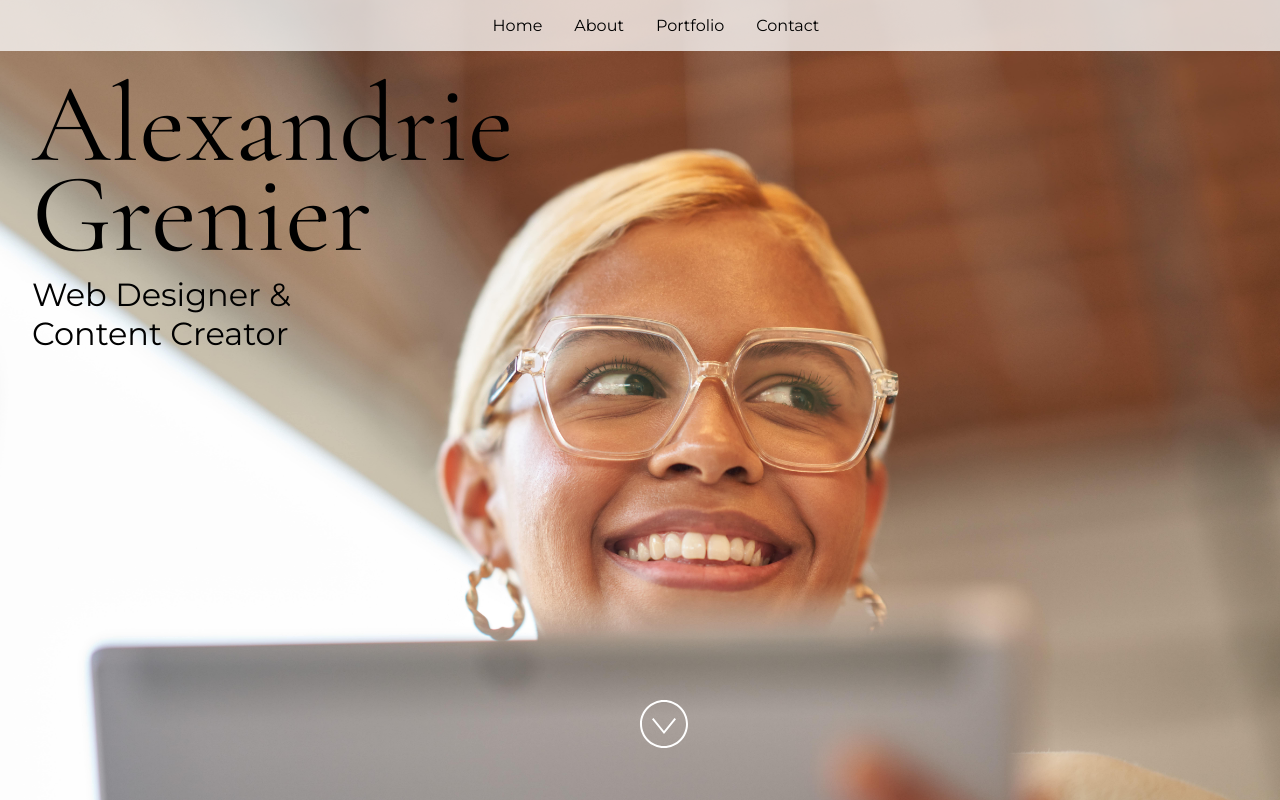
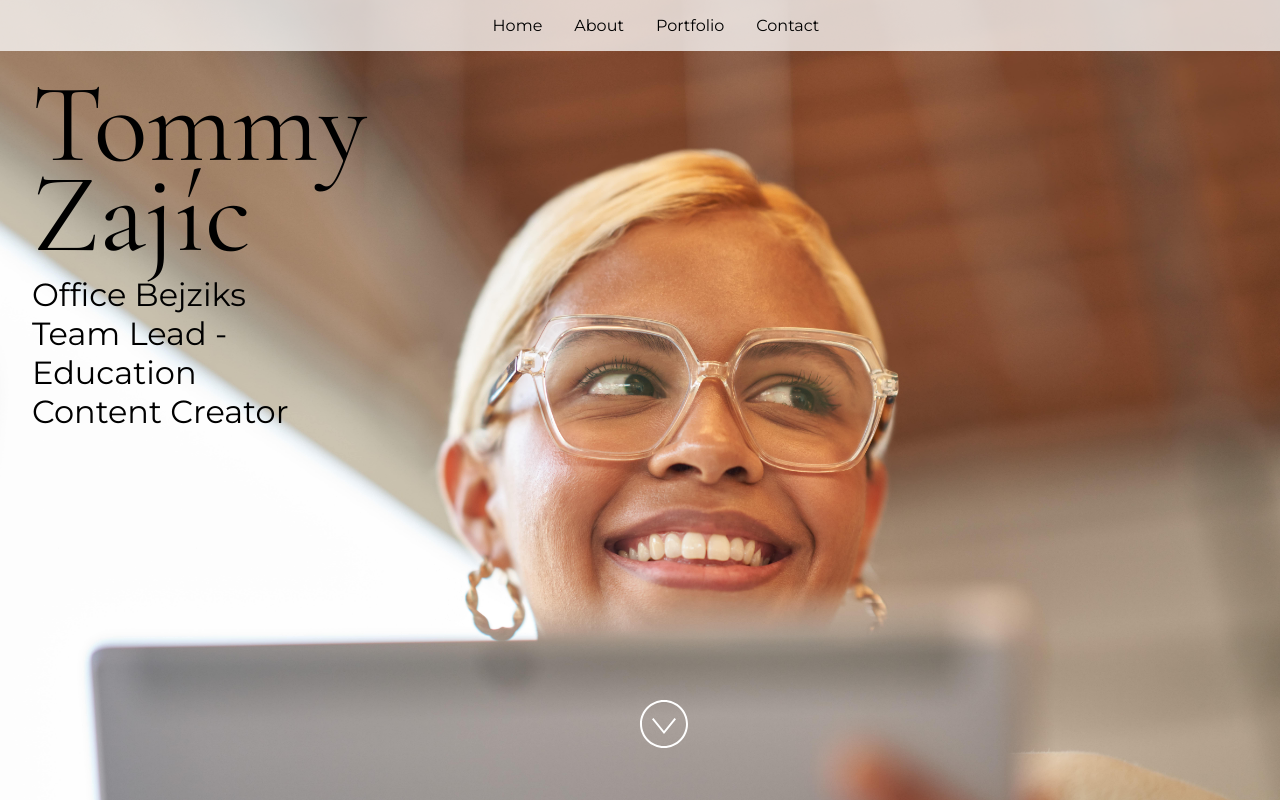
Before and after one commit to TomiZ87/mlsa-portfolio, a React (Vite) app: page / in a window 1280 px wide. Built offline with nearby package versions, Linux system fonts and the light colour scheme.

Commit message:
Update Portfolio v1

```diff
--- a/src/App.jsx
+++ b/src/App.jsx
@@ -24,15 +24,15 @@ import "./styles.css";
  * If you don't have one of the social sites listed, leave it as an empty string.
  */
 const siteProps = {
-  name: "Alexandrie Grenier",
-  title: "Web Designer & Content Creator",
-  email: "alex@example.com",
-  gitHub: "microsoft",
-  instagram: "microsoft",
-  linkedIn: "satyanadella",
+  name: "Tommy Zajíc",
+  title: "Office Bejziks Team Lead - Education Content Creator",
+  email: "tommy.zajic@studentambassadors.com",
+  gitHub: "TomiZ87",
+  instagram: "tomaszajic87",
+  linkedIn: "tomas-zajic",
   medium: "",
-  twitter: "microsoft",
-  youTube: "Code",
+  twitter: "TomiZ87",
+  youTube: "UCSL_35wn7alBpEinpGg2xzg",
 };
 
 const primaryColor = "#4E567E";
--- a/src/Components/About.jsx
+++ b/src/Components/About.jsx
@@ -24,19 +24,19 @@ const imageAltText = "purple and blue abstract background";
  * Sort description that expands on your title on the Home component.
  */
 const description =
-  "I'm a UI/UX student studying at Barnett Technical University. I enjoy creating unique and simplistic user interfaces in creative ways.";
+  "Student at C. S. Lewis Bilingual High School and Microsoft Learn Student Ambassador breaking myths and stereotypes about ♿️.  I am passionate about science and new technology.";
 
 /**
  * List of some of skills or technologies you work on, are learning,
  * passionate about, or enjoy,
  */
 const skillsList = [
-  "Web design",
-  "User experience",
-  "Inclusive design",
-  "Focus group testing",
-  "Mobile user interfaces",
-  "Graphic design",
+  "Unity",
+  "Microsoft Office Specialist: Associate",
+  "Video Editing",
+  "AppGameKit",
+  "Microsoft Learn Courses",
+  "Arduino",
 ];
 
 /**
--- a/src/Components/Footer.jsx
+++ b/src/Components/Footer.jsx
@@ -50,7 +50,7 @@ const Footer = (props) => {
         gap: "2.5rem",
         padding: "5rem 0 3rem",
         backgroundColor: primaryColor,
-        width: "100vw"
+        width: "100vw",
       }}
     >
       <div
@@ -105,7 +105,7 @@ const Footer = (props) => {
         )}
         {youTube && (
           <a
-            href={`https://www.youtube.com/c/${youTube}`}
+            href={`https://www.youtube.com/channel/${youTube}`}
             target="_blank"
             rel="noopener noreferrer"
           >
@@ -135,7 +135,6 @@ Footer.propTypes = {
   primaryColor: PropTypes.string,
   twitter: PropTypes.string,
   youTube: PropTypes.string,
-
 };
 
 export default Footer;
```
Also changed, not shown: 1 other file (tests, documents, lock files or other folders).
